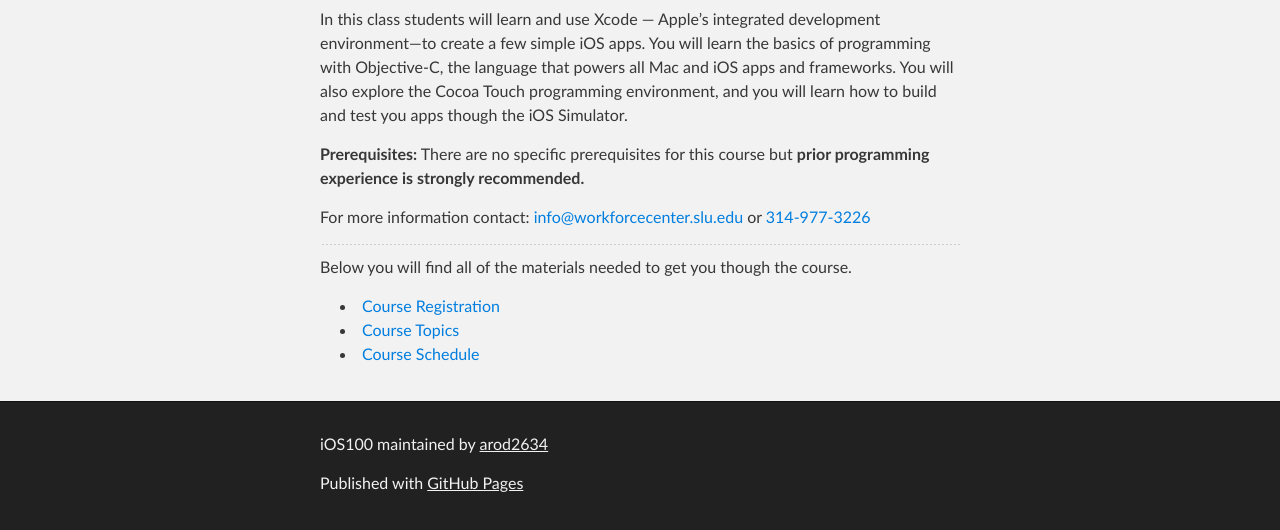
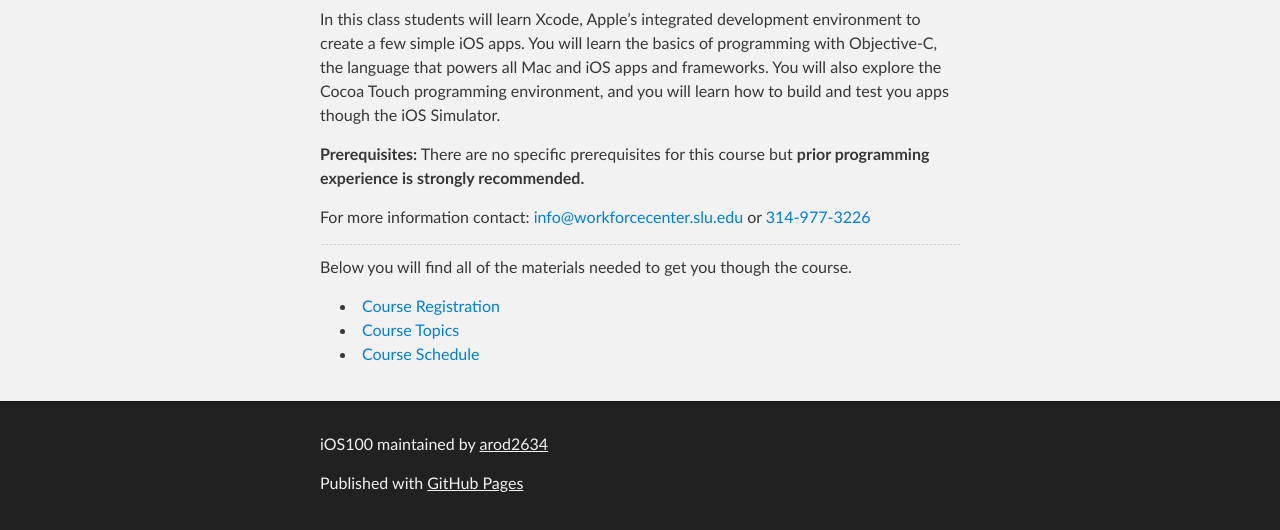
Before and after one commit to arod2634/ios100, a plain HTML site: page index.html in a window 1280 px wide. Shown: the part 299-829 px from the top of the page. Drawn offline with Linux system fonts and the light colour scheme.

Commit message:
Update class description

```diff
--- a/index.html
+++ b/index.html
@@ -28,7 +28,7 @@
         <section id="main_content" class="inner">
             <h3><a name="welcome-to-github-pages" class="anchor" href="#welcome-to-github-pages"></a>Welcome to iOS100</h3>
 
-            <p>In this class students will learn and use Xcode — Apple’s integrated development environment—to create a few simple iOS apps. You will learn the basics of programming with Objective-C, the language that powers all Mac and iOS apps and frameworks. You will also explore the Cocoa Touch programming environment, and you will learn how to build and test you apps though the iOS Simulator.</p>
+            <p>In this class students will learn Xcode, Apple’s integrated development environment to create a few simple iOS apps. You will learn the basics of programming with Objective-C, the language that powers all Mac and iOS apps and frameworks. You will also explore the Cocoa Touch programming environment, and you will learn how to build and test you apps though the iOS Simulator.</p>
 
             <p><strong>Prerequisites:</strong> There are no specific prerequisites for this course but <strong>prior programming experience is strongly recommended.</strong></p>
 
```
